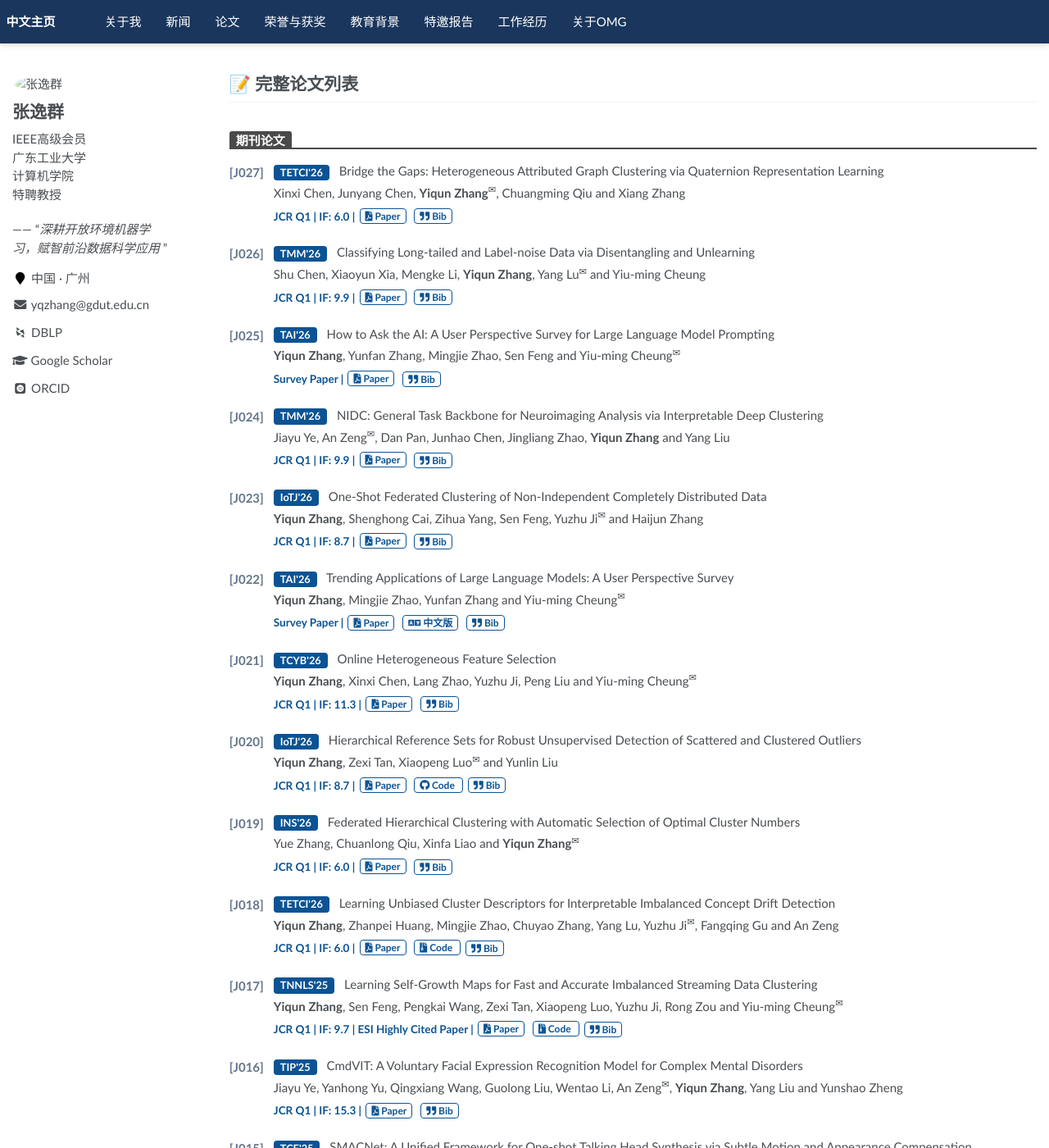
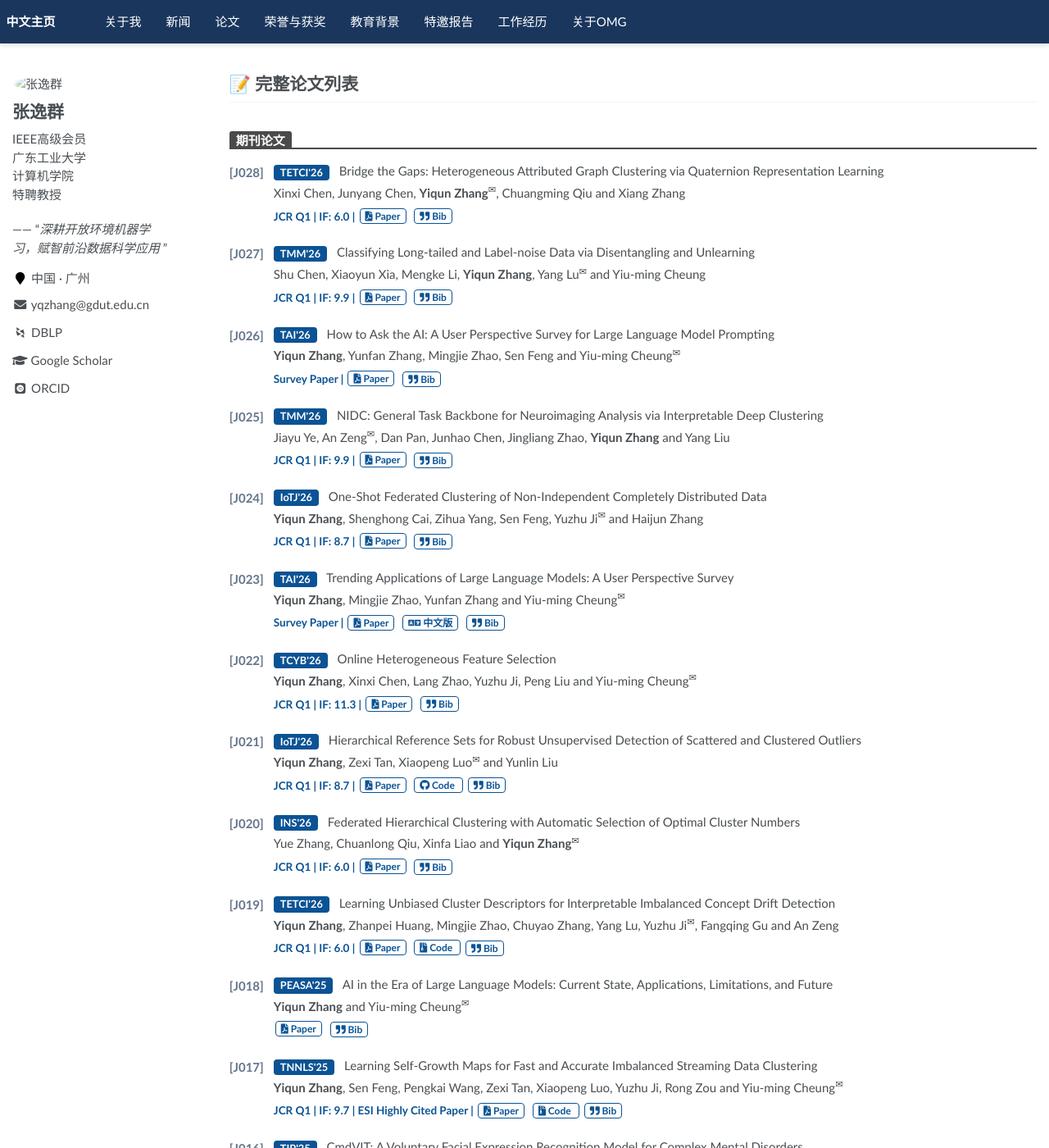
Before and after one commit to yqzhang-Zz/zh-publications, a Jekyll site: the page built from _pages/about.md, in a window 1280 px wide and 1400 px high. Shown: the whole window at 82% size. Built offline with Jekyll 4.4.1, drawn with Linux system fonts in a browser that asks for light colours; some web fonts are replaced; a script that is not in the unit is left out; comment, search, counter and statistics services are not loaded.

Commit message:
Update journal_papers.yml

```diff
--- a/_data/journal_papers.yml
+++ b/_data/journal_papers.yml
@@ -1,6 +1,6 @@
 # _data/journal_papers.yml
 
-- id: "J027"
+- id: "J028"
   venue: "TETCI'26"
   journal_key: "TETCI"
   title: "Bridge the Gaps: Heterogeneous Attributed Graph Clustering via Quaternion Representation Learning"
@@ -15,7 +15,7 @@
       year = {2026}
     }
 
-- id: "J026"
+- id: "J027"
   venue: "TMM'26"
   journal_key: "TMM"
   title: "Classifying Long-tailed and Label-noise Data via Disentangling and Unlearning"
@@ -30,7 +30,7 @@
       year = {2026}
     }
 
-- id: "J025"
+- id: "J026"
   venue: "TAI'26"
   journal_key: "TAI"
   title: "How to Ask the AI: A User Perspective Survey for Large Language Model Prompting"
@@ -45,7 +45,7 @@
       year = {2026}
     }
 
-- id: "J024"
+- id: "J025"
   venue: "TMM'26"
   journal_key: "TMM"
   title: "NIDC: General Task Backbone for Neuroimaging Analysis via Interpretable Deep Clustering"
@@ -62,7 +62,7 @@
       year = {2026}
     }
 
-- id: "J023"
+- id: "J024"
   venue: "IoTJ'26"
   journal_key: "IoTJ"
   title: "One-Shot Federated Clustering of Non-Independent Completely Distributed Data"
@@ -80,7 +80,7 @@
       year = {2026}
     }
 
-- id: "J022"
+- id: "J023"
   venue: "TAI'26"
   journal_key: "TAI"
   title: "Trending Applications of Large Language Models: A User Perspective Survey"
@@ -99,7 +99,7 @@
       year = {2026}
     }
 
-- id: "J021"
+- id: "J022"
   venue: "TCYB'26"
   journal_key: "TCYB"
   title: "Online Heterogeneous Feature Selection"
@@ -117,7 +117,7 @@
       year = {2026}
     }
 
-- id: "J020"
+- id: "J021"
   venue: "IoTJ'26"
   journal_key: "IoTJ"
   title: "Hierarchical Reference Sets for Robust Unsupervised Detection of Scattered and Clustered Outliers"
@@ -136,7 +136,7 @@
       year = {2026}
     }
 
-- id: "J019"
+- id: "J020"
   venue: "INS'26"
   journal_key: "INS"
   title: "Federated Hierarchical Clustering with Automatic Selection of Optimal Cluster Numbers"
@@ -153,7 +153,7 @@
       year = {2026}
     }
 
-- id: "J018"
+- id: "J019"
   venue: "TETCI'26"
   journal_key: "TETCI"
   title: "Learning Unbiased Cluster Descriptors for Interpretable Imbalanced Concept Drift Detection"
@@ -170,6 +170,24 @@
       number={1},
       pages={721--734},
       year = {2026}
+    }
+
+- id: "J018"
+  venue: "PEASA'25"
+  journal_key: "Other"
+  title: "AI in the Era of Large Language Models: Current State, Applications, Limitations, and Future"
+  authors: "<strong>Yiqun Zhang</strong> and Yiu-ming Cheung<sup>&#x2709;</sup>"
+  tag: ""
+  link: "https://www.peasa.eu/site/article/view/68"
+  bib: |-
+    @article{zhang2025ai,
+      author = {Zhang, Yiqun and Cheung, Yiu-ming},
+      title = {AI in the Era of Large Language Models: Current State, Applications, Limitations, and Future},
+      journal = {Proceedings of the European Academy of Sciences and Arts},
+      volume = {4},
+      number = {1},
+      pages = {1--12},
+      year = {2025}
     }
 
 - id: "J017"
```
